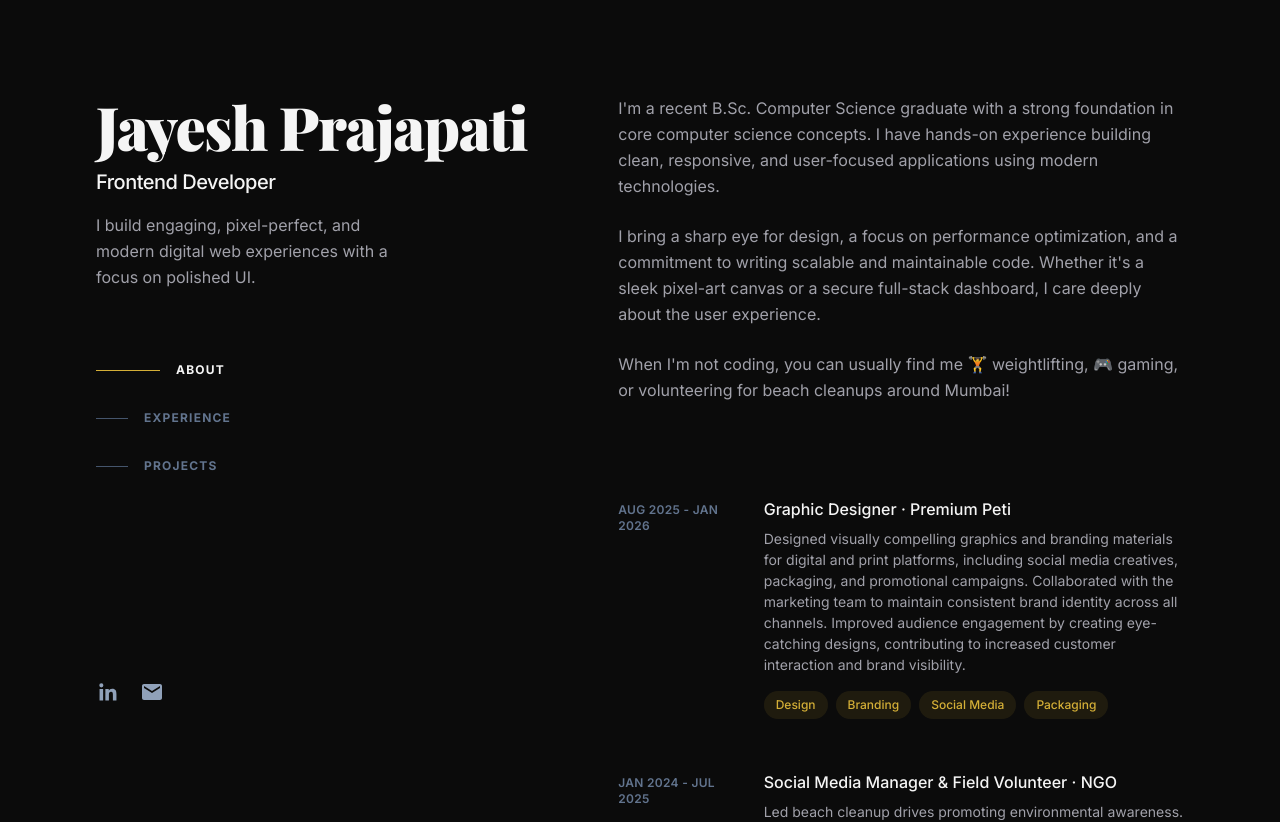
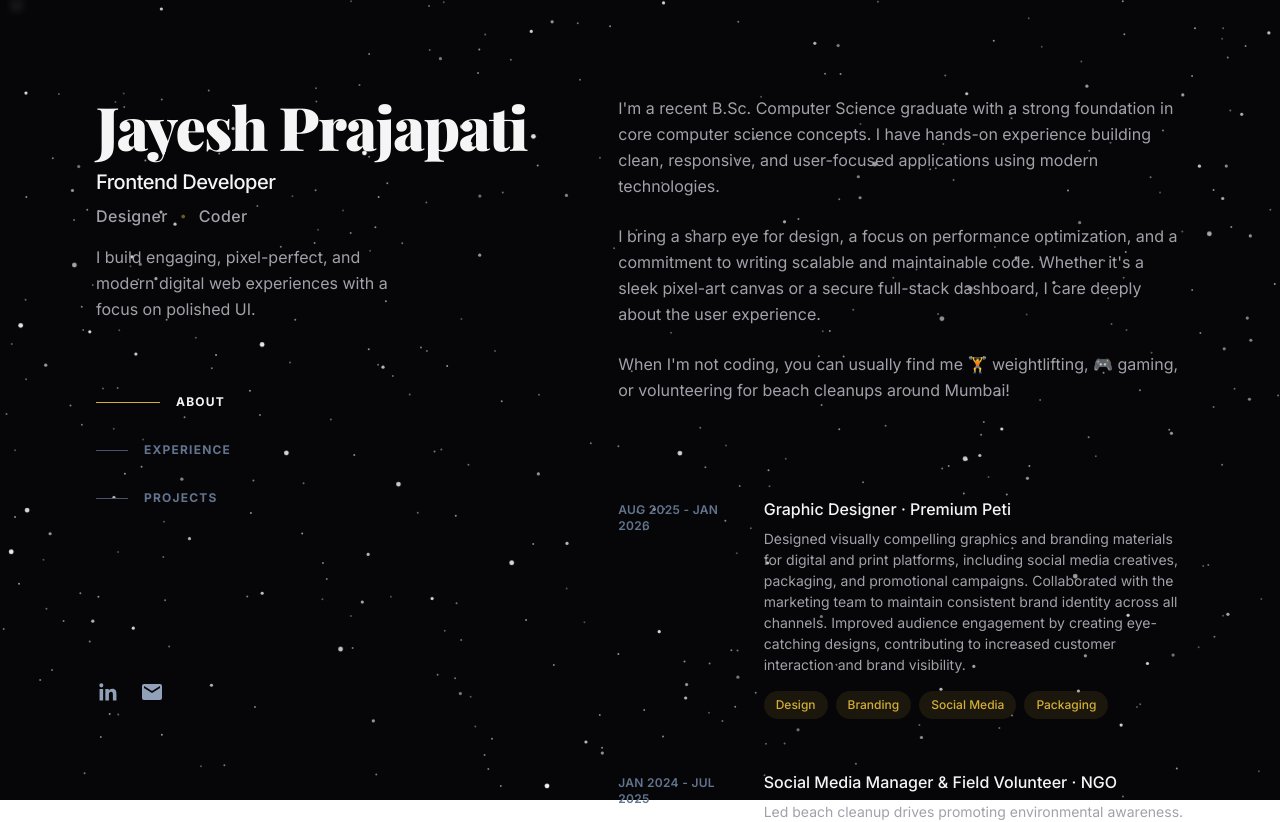
Before and after one commit to jaggutech24-maker/portfolio-website, a React (Vite) app: page / in a window 1280 px wide. Shown: the top 822 px of the page. Built offline with nearby package versions, Linux system fonts and the light colour scheme; a web font is replaced by a local one.

Commit message:
feat: add starry background and hero subtexts

```diff
--- a/src/App.tsx
+++ b/src/App.tsx
@@ -8,6 +8,7 @@ import Contact from './components/Contact'
 import Footer from './components/Footer'
 import CursorTrail from './components/CursorTrail'
 import LoadingScreen from './components/LoadingScreen'
+import StarryBackground from './components/StarryBackground'
 
 function App() {
   const [activeSection, setActiveSection] = useState('home')
@@ -47,13 +48,14 @@ function App() {
 
       {/* Main content fades in simultaneously as loader fades out */}
       <div
-        className="bg-[#0B0B0B] min-h-screen font-inter text-[#A1A1AA] selection:bg-[#D4AF37]/30 selection:text-[#F5F5F5] relative"
+        className="bg-transparent min-h-screen font-inter text-[#A1A1AA] selection:bg-[#D4AF37]/30 selection:text-[#F5F5F5] relative"
         style={{
           opacity: loadingPhase !== 'loading' ? 1 : 0,
           transition: 'opacity 0.7s ease',
           pointerEvents: loadingPhase !== 'loading' ? 'auto' : 'none',
         }}
       >
+        <StarryBackground />
         <CursorTrail />
 
         <div className="mx-auto min-h-screen max-w-screen-xl px-6 py-12 md:px-12 md:py-20 lg:px-24 lg:py-0 flex flex-col lg:flex-row lg:justify-between gap-4 relative z-10">
--- a/src/components/Hero.tsx
+++ b/src/components/Hero.tsx
@@ -33,6 +33,17 @@ export default function Hero({ activeSection }: { activeSection: string }) {
         >
           Frontend Developer
         </motion.h2>
+
+        <motion.div
+          initial={{ opacity: 0, y: 20 }}
+          animate={{ opacity: 1, y: 0 }}
+          transition={{ duration: 0.5, delay: 0.15 }}
+          className="mt-2 flex items-center gap-3 text-[#A1A1AA] font-inter text-sm md:text-base font-medium tracking-wide"
+        >
+          <span>Designer</span>
+          <span className="text-[#D4AF37]/50 text-xs">•</span>
+          <span>Coder</span>
+        </motion.div>
 
         <motion.p
           initial={{ opacity: 0, y: 20 }}
--- /dev/null
+++ b/src/components/StarryBackground.tsx
@@ -0,0 +1,53 @@
+import { useMemo } from 'react';
+
+export default function StarryBackground() {
+  // Generate random box-shadow strings using vw and vh for responsiveness
+  const generateStars = (count: number) => {
+    let shadows = '';
+    for (let i = 0; i < count; i++) {
+        const x = (Math.random() * 100).toFixed(2);
+        const y = (Math.random() * 100).toFixed(2);
+        // Add random opacity to colors to create natural depth
+        const opacity = (Math.random() * 0.5 + 0.5).toFixed(2);
+        shadows += `${x}vw ${y}vh rgba(255, 255, 255, ${opacity})${i < count - 1 ? ', ' : ''}`;
+    }
+    return shadows;
+  };
+
+  const starsSmall = useMemo(() => generateStars(300), []);
+  const starsMedium = useMemo(() => generateStars(100), []);
+  const starsLarge = useMemo(() => generateStars(30), []);
+
+  return (
+    <div className="fixed inset-0 pointer-events-none z-0 overflow-hidden bg-[#060608]">
+      {/* Deep space nebulous gradients */}
+      <div className="absolute inset-0 bg-[radial-gradient(ellipse_at_top,_var(--tw-gradient-stops))] from-slate-900/30 via-transparent to-transparent"></div>
+      <div className="absolute inset-0 bg-[radial-gradient(ellipse_at_bottom_left,_var(--tw-gradient-stops))] from-[#D4AF37]/5 via-transparent to-transparent"></div>
+
+      {/* Star layers */}
+      <div className="absolute inset-0 w-full h-full">
+        {/* Small stars */}
+        <div className="absolute rounded-full w-[1.5px] h-[1.5px] bg-transparent" style={{ boxShadow: starsSmall, animation: 'twinkleSmall 4s infinite alternate ease-in-out' }} />
+        {/* Medium stars */}
+        <div className="absolute rounded-full w-[2.5px] h-[2.5px] bg-transparent" style={{ boxShadow: starsMedium, animation: 'twinkleMedium 5s infinite alternate ease-in-out' }} />
+        {/* Large stars */}
+        <div className="absolute rounded-full w-[3.5px] h-[3.5px] bg-transparent" style={{ boxShadow: starsLarge, animation: 'twinkleLarge 6s infinite alternate ease-in-out' }} />
+      </div>
+
+      <style>{`
+        @keyframes twinkleSmall {
+          0% { opacity: 0.4; }
+          100% { opacity: 1; }
+        }
+        @keyframes twinkleMedium {
+          0% { opacity: 0.3; transform: scale(0.9); }
+          100% { opacity: 1; transform: scale(1.1); }
+        }
+        @keyframes twinkleLarge {
+          0% { opacity: 0.5; transform: scale(0.9) translateY(0px); }
+          100% { opacity: 1; transform: scale(1.2) translateY(-1px); box-shadow: 0 0 10px rgba(255,255,255,0.8), ${starsLarge}; }
+        }
+      `}</style>
+    </div>
+  );
+}
```
